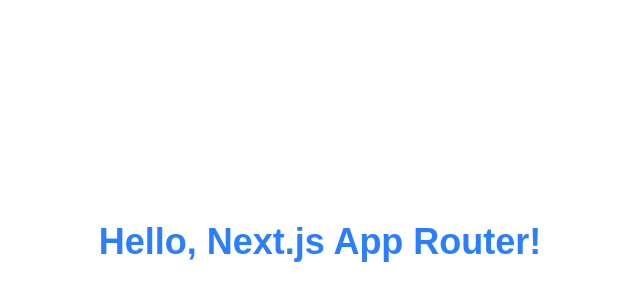
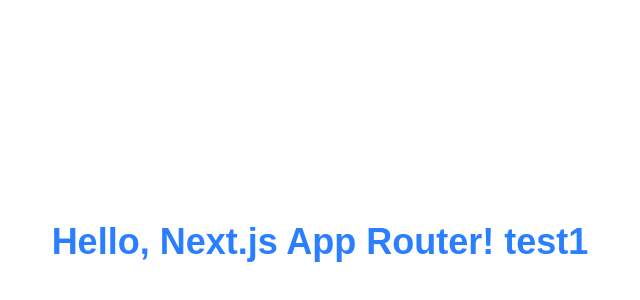
Before and after one commit to KamTheGreen/Two-and-A-Half, a Next.js app: page / in a window 1280 px wide. Shown: the part 158-458 px from the top of the page, without its empty margins (320-960 px from the left). Built offline with nearby package versions, Linux system fonts and the light colour scheme.

Commit message:
Testuje auto deploy z githuba na moj serwer ubuntu

```diff
--- a/src/app/page.js
+++ b/src/app/page.js
@@ -1,7 +1,7 @@
 export default function Home() {
   return (
       <main className="flex items-center justify-center min-h-screen">
-        <h1 className="text-4xl font-bold text-blue-500">Hello, Next.js App Router!</h1>
+        <h1 className="text-4xl font-bold text-blue-500">Hello, Next.js App Router! test1</h1>
       </main>
   )
 }
```
